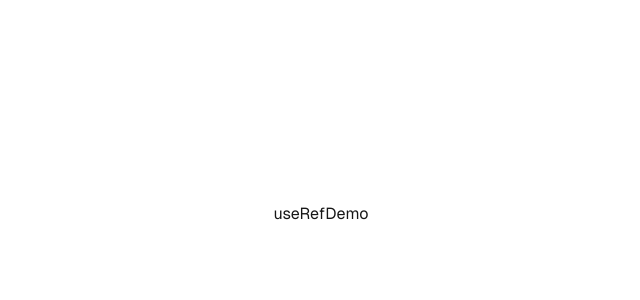
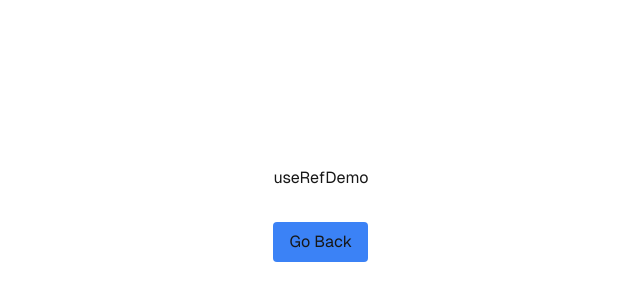
Before and after one commit to AvrilMaleham/react_hooks, a Next.js app: page /useRef in a window 1280 px wide. Shown: the part 186-486 px from the top of the page, without its empty margins (319-959 px from the left). Built offline with nearby package versions, Linux system fonts and the light colour scheme.

Commit message:
feat: use effect fucntionality and back button

```diff
--- a/src/app/useEffect/page.tsx
+++ b/src/app/useEffect/page.tsx
@@ -1,11 +1,23 @@
 "use client";
-import { useState } from "react";
+import { useEffect, useState } from "react";
+import BackButton from "@/components/backButton";
 
 export default function useEffectDemo() {
   const currencies = ["USD", "AUD", "NZD", "GBP", "EUR", "SGD"];
 
   const [currency, setCurrency] = useState(currencies[0]);
-  // fetch URL: https://api.coingecko.com/api/v3/simple/price?ids=bitcoin&vs_currencies=${currency}
+  const [value, setValue] = useState(null);
+
+  useEffect(() => {
+    fetch(
+      `https://api.coingecko.com/api/v3/simple/price?ids=bitcoin&vs_currencies=${currency}`
+    )
+      .then((response) => response.json())
+      .then((json) => {
+        setValue(json.bitcoin[currency.toLowerCase()]);
+      });
+  }, [currency]);
+
   const options = currencies.map((curr) => (
     <option value={curr} key={curr}>
       {curr}
@@ -19,10 +31,18 @@ export default function useEffectDemo() {
       <h3 className="text-2xl font-bold m-4">Bitcoin Exchange Rate</h3>
       <label className="text-xl font-bold m-3">
         Choose currency:
-        <select className="text-black ml-3" value={currency} onChange={(e) => setCurrency(e.target.value)}>
+        <select
+          className="text-black ml-3"
+          value={currency}
+          onChange={(e) => setCurrency(e.target.value)}
+        >
           {options}
         </select>
       </label>
+      <p className="font-bold mb-10">
+        1 BTC is worth {value} {currency}
+      </p>
+      <BackButton />
     </div>
   );
 }
--- a/src/app/useRef/page.tsx
+++ b/src/app/useRef/page.tsx
@@ -1,8 +1,12 @@
+"use client"
+import BackButton from "@/components/backButton";
+
 export default function useRefDemo() {
     return (
       <div className="grid grid-rows-[20px_1fr_20px] items-center justify-items-center min-h-screen p-8 pb-20 gap-16 sm:p-20 font-[family-name:var(--font-geist-sans)]">
         <main className="flex flex-col gap-8 row-start-2 items-center sm:items-start">
           useRefDemo
+          <BackButton />
         </main>
       </div>
     );
--- /dev/null
+++ b/src/components/backButton.tsx
@@ -0,0 +1,14 @@
+import { useRouter } from 'next/navigation';
+
+export default function BackButton() {
+  const router = useRouter();
+
+  return (
+    <button
+      className="bg-blue-500 px-4 py-2 rounded hover:bg-blue-600"
+      onClick={() => router.back()}
+    >
+      Go Back
+    </button>
+  );
+}
```
